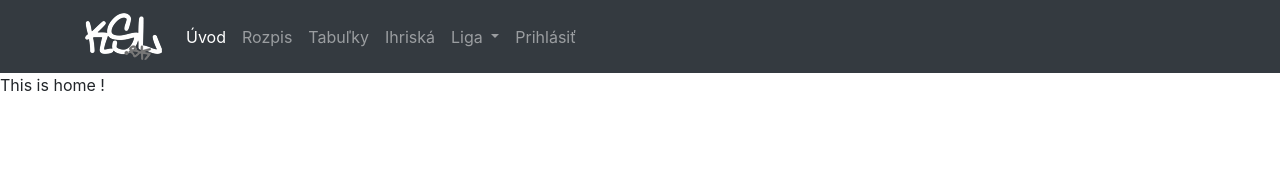
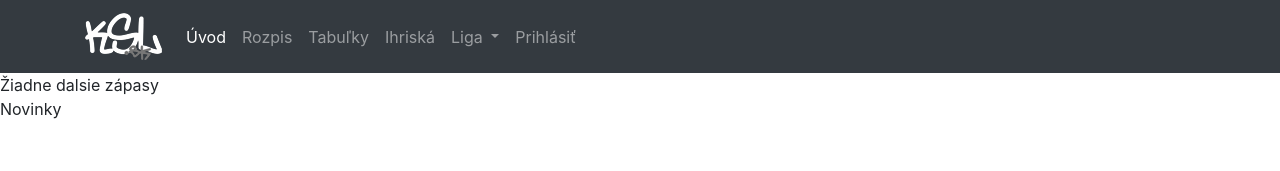
Before and after one commit to buksy90/ksl, a React (Create React App) app: page / in a window 1280 px wide. Shown: the top 171 px of the page. Built offline with nearby package versions, Linux system fonts and the light colour scheme.

Commit message:
new home page components - newsList & upcomingMatches

```diff
--- /dev/null
+++ b/src/components/NewsList.js
@@ -0,0 +1,7 @@
+import React, { PureComponent } from 'react';
+
+export default class NewsList extends PureComponent {
+    render() {
+        return <div>Novinky</div>;
+    }
+}
--- /dev/null
+++ b/src/components/UpcomingMatches.js
@@ -0,0 +1,7 @@
+import React, { PureComponent } from 'react';
+
+export default class UpcomingMatches extends PureComponent {
+    render() {
+        return <div>Žiadne dalsie zápasy</div>;
+    }
+}
--- a/src/pages/Home.js
+++ b/src/pages/Home.js
@@ -1,11 +1,14 @@
 import React, { Component } from 'react';
+import UpcomingMatches from '../components/UpcomingMatches';
+import NewsList from '../components/NewsList';
 
 export default class Home extends Component {
   render() {
     return (
-        <div>
-            This is home !
-        </div>
+        <React.Fragment>
+            <UpcomingMatches/>
+            <NewsList/>
+        </React.Fragment>
     );
   }
 }
```
